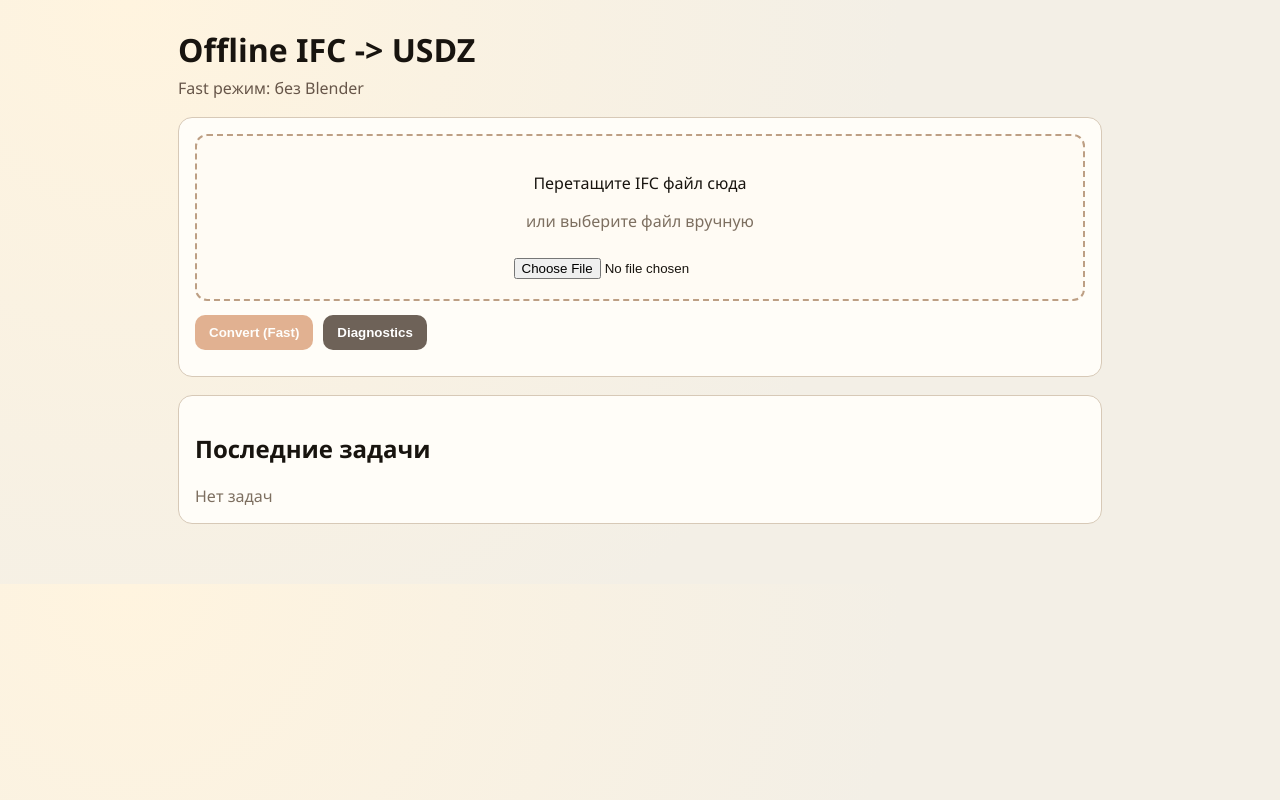
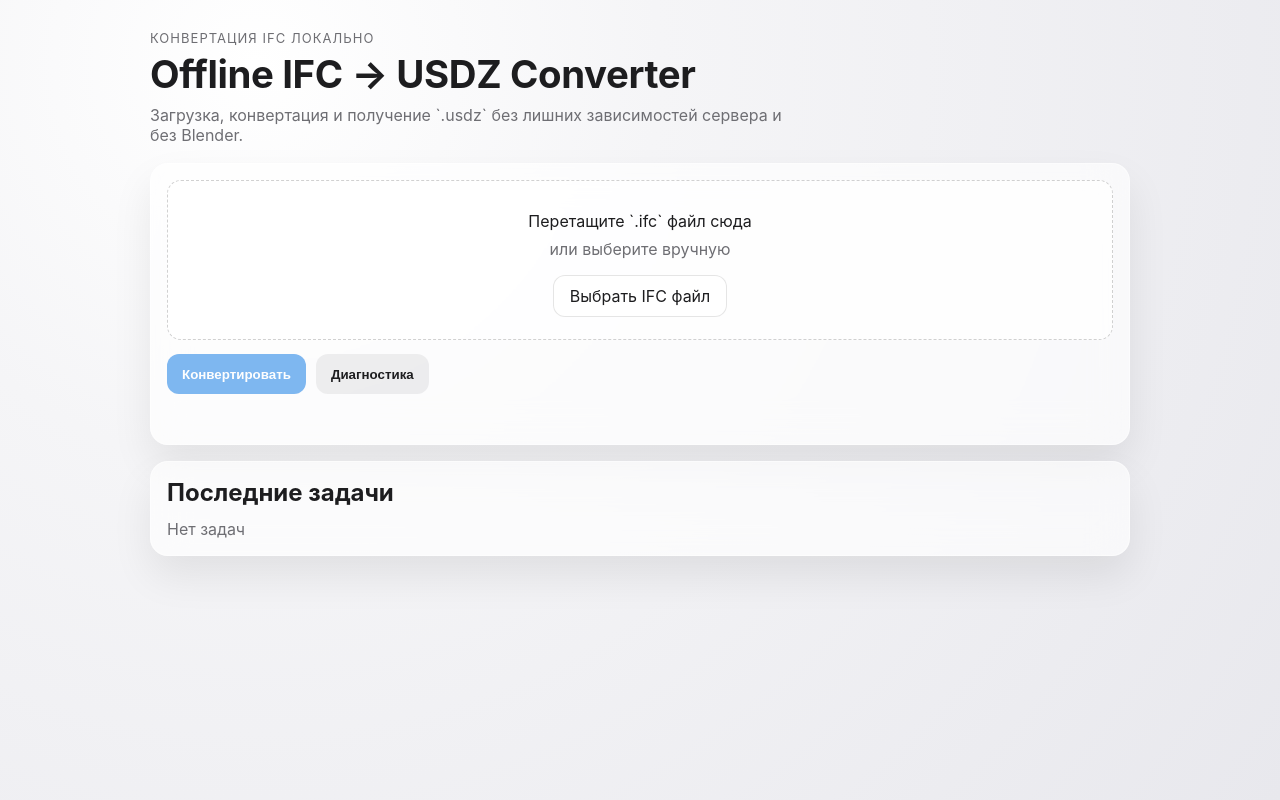
Before and after one commit to fesworkscience/gip-vision-offline-usb, a FastAPI app: page / in a window 1280 px wide. Run offline with FastAPI, Linux system fonts and the light colour scheme; data that the repository does not hold is empty.

Commit message:
refactor frontend to static apple-style and remove Jinja2 dependency

```diff
--- a/app/main.py
+++ b/app/main.py
@@ -7,10 +7,9 @@ from concurrent.futures import ThreadPoolExecutor
 from concurrent.futures import Future
 from pathlib import Path
 
-from fastapi import FastAPI, File, HTTPException, Request, UploadFile
-from fastapi.responses import FileResponse, HTMLResponse, JSONResponse
+from fastapi import FastAPI, File, HTTPException, UploadFile
+from fastapi.responses import FileResponse, JSONResponse
 from fastapi.staticfiles import StaticFiles
-from fastapi.templating import Jinja2Templates
 
 from .converter import get_diagnostics, run_fast_pipeline
 from .job_manager import JobManager
@@ -21,7 +20,6 @@ WORKSPACE_DIR = PROJECT_DIR / "workspace"
 
 app = FastAPI(title="Offline IFC Converter", version="1.1.0")
 app.mount("/static", StaticFiles(directory=str(APP_DIR / "static")), name="static")
-templates = Jinja2Templates(directory=str(APP_DIR / "templates"))
 
 job_manager = JobManager(base_dir=WORKSPACE_DIR)
 max_workers = int(os.getenv("OFFLINE_CONVERTER_MAX_WORKERS", "1"))
@@ -150,9 +148,9 @@ def on_shutdown() -> None:
     executor.shutdown(wait=False, cancel_futures=True)
 
 
-@app.get("/", response_class=HTMLResponse)
-def index(request: Request):
-    return templates.TemplateResponse("index.html", {"request": request})
+@app.get("/")
+def index() -> FileResponse:
+    return FileResponse(path=str(APP_DIR / "static" / "index.html"))
 
 
 @app.get("/health")
--- a/app/templates/index.html
+++ b/app/static/index.html
@@ -3,26 +3,30 @@
 <head>
   <meta charset="utf-8" />
   <meta name="viewport" content="width=device-width, initial-scale=1" />
-  <title>Offline IFC -> USDZ Converter</title>
+  <meta name="theme-color" content="#f5f5f7" />
+  <title>Offline IFC → USDZ</title>
   <link rel="stylesheet" href="/static/styles.css" />
 </head>
 <body>
+  <div class="page-shell">
     <main class="container">
       <header class="hero">
-      <h1>Offline IFC -> USDZ</h1>
-      <p>Fast режим: без Blender</p>
+        <p class="eyebrow">Конвертация IFC локально</p>
+        <h1>Offline IFC → USDZ Converter</h1>
+        <p>Загрузка, конвертация и получение `.usdz` без лишних зависимостей сервера и без Blender.</p>
       </header>
 
       <section class="card">
         <div id="drop-zone" class="drop-zone">
-        <p>Перетащите IFC файл сюда</p>
-        <p class="muted">или выберите файл вручную</p>
+          <p>Перетащите `.ifc` файл сюда</p>
+          <p class="muted">или выберите вручную</p>
+          <label class="file-trigger" for="file-input">Выбрать IFC файл</label>
           <input id="file-input" type="file" accept=".ifc" />
         </div>
 
         <div class="actions">
-        <button id="start-btn" disabled>Convert (Fast)</button>
-        <button id="diag-btn" class="secondary">Diagnostics</button>
+          <button id="start-btn" disabled>Конвертировать</button>
+          <button id="diag-btn" class="secondary">Диагностика</button>
         </div>
 
         <div id="selected-file" class="selected-file"></div>
@@ -45,7 +49,7 @@
         <pre id="job-meta" class="meta-box">-</pre>
 
         <div class="actions">
-        <button id="cancel-btn" class="danger hidden">Cancel</button>
+          <button id="cancel-btn" class="danger hidden">Отменить</button>
           <a id="download-link" class="button-link hidden" href="#">Скачать USDZ</a>
           <a id="logs-link" class="button-link hidden" href="#">Скачать лог</a>
         </div>
@@ -56,6 +60,7 @@
         <div id="jobs-list" class="jobs-list muted">Нет задач</div>
       </section>
     </main>
+  </div>
 
   <script>
     const dropZone = document.getElementById('drop-zone');
--- a/app/static/styles.css
+++ b/app/static/styles.css
@@ -1,82 +1,199 @@
 :root {
-  --bg: #f3efe6;
-  --panel: #fffdf8;
-  --ink: #18140f;
-  --accent: #c4682d;
-  --accent-2: #2f6f62;
-  --border: #d7c9b7;
+  --bg-top: #f5f5f7;
+  --bg-bottom: #e8e8ed;
+  --card-bg: rgba(255, 255, 255, 0.65);
+  --card-border: rgba(255, 255, 255, 0.45);
+  --text: #1d1d1f;
+  --muted: #6e6e73;
+  --accent: #0071e3;
+  --accent-press: #0062c4;
+  --accent-soft: rgba(0, 113, 227, 0.12);
+  --line: rgba(0, 0, 0, 0.12);
+  --shadow: 0 20px 40px rgba(0, 0, 0, 0.08);
 }
 
 * { box-sizing: border-box; }
+
+html, body {
+  margin: 0;
+  min-height: 100%;
+}
+
 body {
-  margin: 0;
-  font-family: "Avenir Next", "Segoe UI", sans-serif;
-  background: radial-gradient(circle at 10% 0%, #fff4df, var(--bg) 60%);
-  color: var(--ink);
+  color: var(--text);
+  background: radial-gradient(circle at 20% 8%, #ffffff, var(--bg-top) 32%, var(--bg-bottom) 100%);
+  font-family: "SF Pro Text", "SF Pro Display", -apple-system, BlinkMacSystemFont, "Helvetica Neue", Arial, sans-serif;
+  -webkit-font-smoothing: antialiased;
+}
+
+.page-shell {
+  min-height: 100vh;
+  padding: 20px 14px 56px;
 }
 
 .container {
-  max-width: 960px;
+  max-width: 980px;
   margin: 0 auto;
-  padding: 28px 18px 60px;
 }
 
-.hero h1 { margin: 0; font-size: 2rem; }
-.hero p { margin: 6px 0 0; color: #675649; }
+.hero {
+  margin: 8px 0 18px;
+}
+
+.eyebrow {
+  font-size: 13px;
+  letter-spacing: 0.08em;
+  text-transform: uppercase;
+  color: var(--muted);
+}
+
+.hero h1 {
+  margin: 8px 0 0;
+  font-size: clamp(1.9rem, 3vw, 2.4rem);
+  line-height: 1.08;
+  letter-spacing: -0.01em;
+}
+
+.hero p {
+  margin: 10px 0 0;
+  color: var(--muted);
+  max-width: 650px;
+}
 
 .card {
-  margin-top: 18px;
-  background: var(--panel);
-  border: 1px solid var(--border);
-  border-radius: 14px;
+  margin-top: 16px;
   padding: 16px;
+  border-radius: 18px;
+  border: 1px solid var(--card-border);
+  background: var(--card-bg);
+  backdrop-filter: blur(18px);
+  box-shadow: var(--shadow);
+}
+
+.card h2,
+.card h3 {
+  margin: 0 0 12px;
 }
 
 .drop-zone {
-  border: 2px dashed #bd9f84;
-  border-radius: 12px;
-  padding: 20px;
+  border: 1.5px dashed rgba(0, 0, 0, 0.18);
+  border-radius: 14px;
+  padding: 22px;
   text-align: center;
-  background: #fffbf4;
+  background: rgba(255, 255, 255, 0.7);
+  transition: border-color 180ms ease, background-color 180ms ease, transform 180ms ease;
 }
 
+.drop-zone p { margin: 8px 0; }
+
 .drop-zone.dragover {
-  border-color: var(--accent-2);
-  background: #eef8f5;
+  border-color: var(--accent);
+  background: var(--accent-soft);
+  transform: translateY(-1px);
 }
 
-.drop-zone input { margin-top: 10px; }
-
-.actions { margin-top: 14px; display: flex; gap: 10px; flex-wrap: wrap; }
-
-button, .button-link {
-  border: 0;
-  border-radius: 10px;
-  padding: 10px 14px;
-  background: var(--accent);
-  color: white;
-  text-decoration: none;
-  font-weight: 600;
+.file-trigger {
+  display: inline-flex;
+  align-items: center;
+  justify-content: center;
+  min-height: 40px;
+  margin-top: 8px;
+  padding: 10px 16px;
+  border-radius: 12px;
+  border: 1px solid rgba(0, 0, 0, 0.1);
+  background: rgba(255, 255, 255, 0.95);
   cursor: pointer;
 }
 
+#file-input {
+  position: absolute;
+  left: -9999px;
+}
+
+.selected-file {
+  margin-top: 12px;
+  color: #1d1d1f;
+  font-size: 14px;
+  min-height: 22px;
+}
+
+.actions {
+  margin-top: 14px;
+  display: flex;
+  gap: 10px;
+  flex-wrap: wrap;
+}
+
+button,
+.button-link {
+  min-height: 40px;
+  border: 1px solid transparent;
+  border-radius: 12px;
+  padding: 10px 14px;
+  background: var(--accent);
+  color: #ffffff;
+  font-weight: 600;
+  cursor: pointer;
+  text-decoration: none;
+  transition: transform 120ms ease, background-color 120ms ease;
+}
+
+button:hover,
+.button-link:hover {
+  transform: translateY(-1px);
+}
+
+button:focus-visible,
+.button-link:focus-visible,
+label:focus-visible,
+.job-item:focus-visible {
+  outline: 3px solid rgba(0, 113, 227, 0.3);
+  outline-offset: 2px;
+}
+
+button:active,
+.button-link:active {
+  background: var(--accent-press);
+}
+
 button.secondary {
-  background: #6e6258;
+  background: rgba(60, 60, 67, 0.08);
+  color: var(--text);
 }
 
 button.danger {
-  background: #aa3e2b;
+  background: #ff453a;
 }
 
-button:disabled {
+button:disabled,
+button[disabled] {
   opacity: 0.5;
   cursor: not-allowed;
+  transform: none;
 }
 
-.button-link { background: var(--accent-2); }
+.button-link {
+  display: inline-flex;
+  align-items: center;
+}
 
-.selected-file { margin-top: 10px; color: #4f4338; }
-.muted { color: #7d6f60; }
+.diag-box {
+  margin-top: 12px;
+  background: #f5f5f7;
+  border: 1px solid rgba(0, 0, 0, 0.14);
+  border-radius: 12px;
+  padding: 10px;
+  max-height: 190px;
+  overflow: auto;
+  white-space: pre-wrap;
+  color: #3a3a3c;
+  font-size: 12px;
+}
+
+.muted {
+  color: var(--muted);
+}
+
 .hidden { display: none; }
 
 .status-row {
--- a/requirements.txt
+++ b/requirements.txt
@@ -6,5 +6,4 @@ numpy==2.3.2
 pygltflib==1.16.5
 ifcopenshell==0.8.4.post1
 usd-core==25.11
-Jinja2==3.1.6
 scipy==1.17.0
```
Also changed, not shown: other parts of app/static/styles.css (+44 -21 lines), runserver.py (added, +54 -0 lines). Lines whose indentation alone changed are shown as unchanged.
